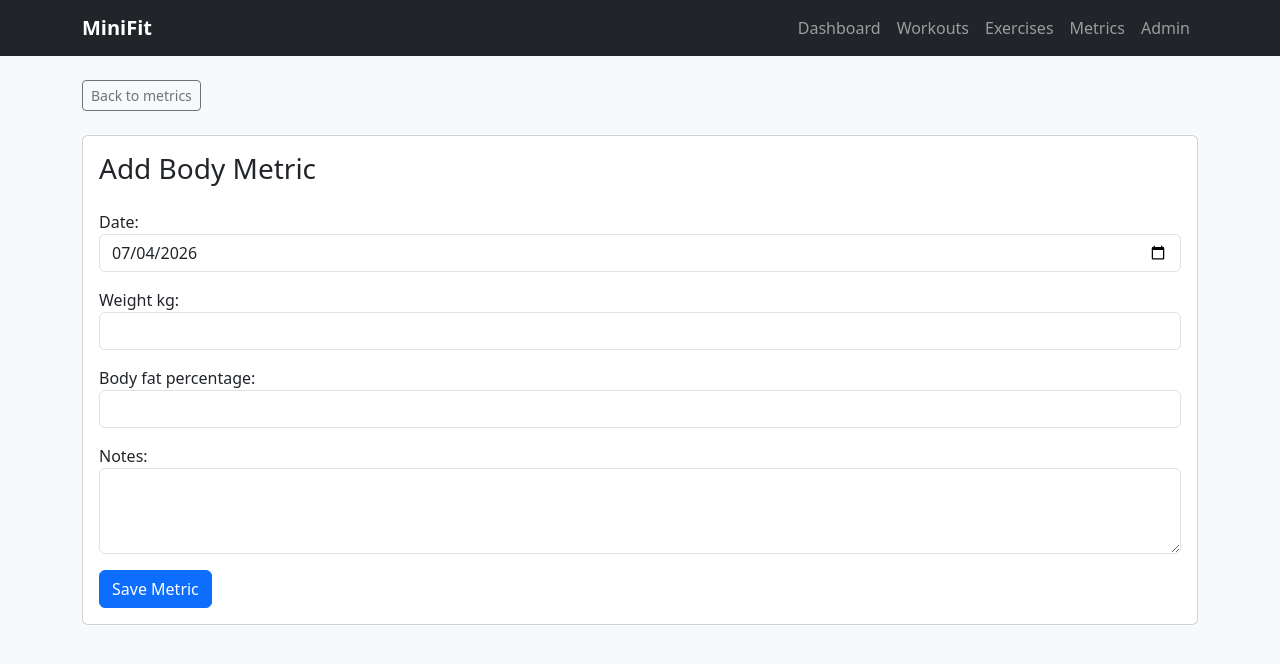
After one commit to vfb-dev/minifit, a Django app: page /metrics/add/ in a window 1280 px wide. The commit adds this page. Shown: the top 664 px of the page. Run offline with Django 5.2, Linux system fonts and the light colour scheme; the visitor is signed in with stand-in values (Sample User, id 1).

Commit message:
add body metrics

```diff
--- a/templates/base.html
+++ b/templates/base.html
@@ -16,6 +16,7 @@
                 <a class="nav-link" href="{% url 'tracker:dashboard' %}">Dashboard</a>
                 <a class="nav-link" href="{% url 'tracker:workout_list' %}">Workouts</a>
                 <a class="nav-link" href="{% url 'tracker:exercise_list' %}">Exercises</a>
+                <a class="nav-link" href="{% url 'tracker:body_metric_list' %}">Metrics</a>
                 <a class="nav-link" href="/admin/">Admin</a>
             </div>
         </div>
--- /dev/null
+++ b/templates/tracker/body_metric_form.html
@@ -0,0 +1,21 @@
+{% extends "base.html" %}
+
+{% block title %}Add Body Metric | MiniFit{% endblock %}
+
+{% block content %}
+<div class="mb-4">
+    <a href="{% url 'tracker:body_metric_list' %}" class="btn btn-outline-secondary btn-sm">Back to metrics</a>
+</div>
+
+<div class="card">
+    <div class="card-body">
+        <h1 class="h3 mb-4">Add Body Metric</h1>
+
+        <form method="post">
+            {% csrf_token %}
+            {{ form.as_p }}
+            <button class="btn btn-primary" type="submit">Save Metric</button>
+        </form>
+    </div>
+</div>
+{% endblock %}
--- a/tracker/forms.py
+++ b/tracker/forms.py
@@ -1,6 +1,6 @@
 from django import forms
 
-from .models import Exercise, Workout, WorkoutSet
+from .models import BodyMetric, Exercise, Workout, WorkoutSet
 
 
 class WorkoutForm(forms.ModelForm):
@@ -41,3 +41,14 @@ class ExerciseForm(forms.ModelForm):
             "name": forms.TextInput(attrs={"class": "form-control"}),
             "muscle_group": forms.Select(attrs={"class": "form-select"}),
         }
+
+class BodyMetricForm(forms.ModelForm):
+    class Meta:
+        model = BodyMetric
+        fields = ["date", "weight_kg", "body_fat_percentage", "notes"]
+        widgets = {
+            "date": forms.DateInput(attrs={"class": "form-control", "type": "date"}),
+            "weight_kg": forms.NumberInput(attrs={"class": "form-control", "step": "0.01"}),
+            "body_fat_percentage": forms.NumberInput(attrs={"class": "form-control", "step": "0.01"}),
+            "notes": forms.Textarea(attrs={"class": "form-control", "rows": 3}),
+        }
--- a/tracker/urls.py
+++ b/tracker/urls.py
@@ -12,4 +12,6 @@ urlpatterns = [
     path("workouts/<int:pk>/", views.workout_detail, name="workout_detail"),
     path("exercises/", views.exercise_list, name="exercise_list"),
     path("exercises/add/", views.exercise_create, name="exercise_create"),
+    path("metrics/", views.body_metric_list, name="body_metric_list"),
+    path("metrics/add/", views.body_metric_create, name="body_metric_create"),
 ]
--- a/tracker/views.py
+++ b/tracker/views.py
@@ -4,12 +4,12 @@ from django.shortcuts import render
 from django.contrib.auth.decorators import login_required
 from django.shortcuts import get_object_or_404, render
 
-from .models import Exercise, Workout
+from .models import BodyMetric, Exercise, Workout
 
 from django.shortcuts import redirect
 from django.utils import timezone
 
-from .forms import ExerciseForm, WorkoutForm, WorkoutSetForm
+from .forms import BodyMetricForm, ExerciseForm, WorkoutForm, WorkoutSetForm
 
 @login_required
 def dashboard(request):
@@ -125,3 +125,32 @@ def exercise_create(request):
             "form": form,
         },
     )
+
+@login_required
+def body_metric_list(request):
+    metrics = BodyMetric.objects.filter(user=request.user)
+
+    return render(
+        request,
+        "tracker/body_metric_list.html",
+        {"metrics": metrics},
+    )
+
+@login_required
+def body_metric_create(request):
+    if request.method == "POST":
+        form = BodyMetricForm(request.POST)
+
+        if form.is_valid():
+            metric = form.save(commit=False)
+            metric.user = request.user
+            metric.save()
+            return redirect("tracker:body_metric_list")
+    else:
+        form = BodyMetricForm(initial={"date": timezone.localdate()})
+
+    return render(
+        request,
+        "tracker/body_metric_form.html",
+        {"form": form},
+    )
```
Also changed, not shown: templates/tracker/body_metric_list.html (added, +35 -0 lines).
